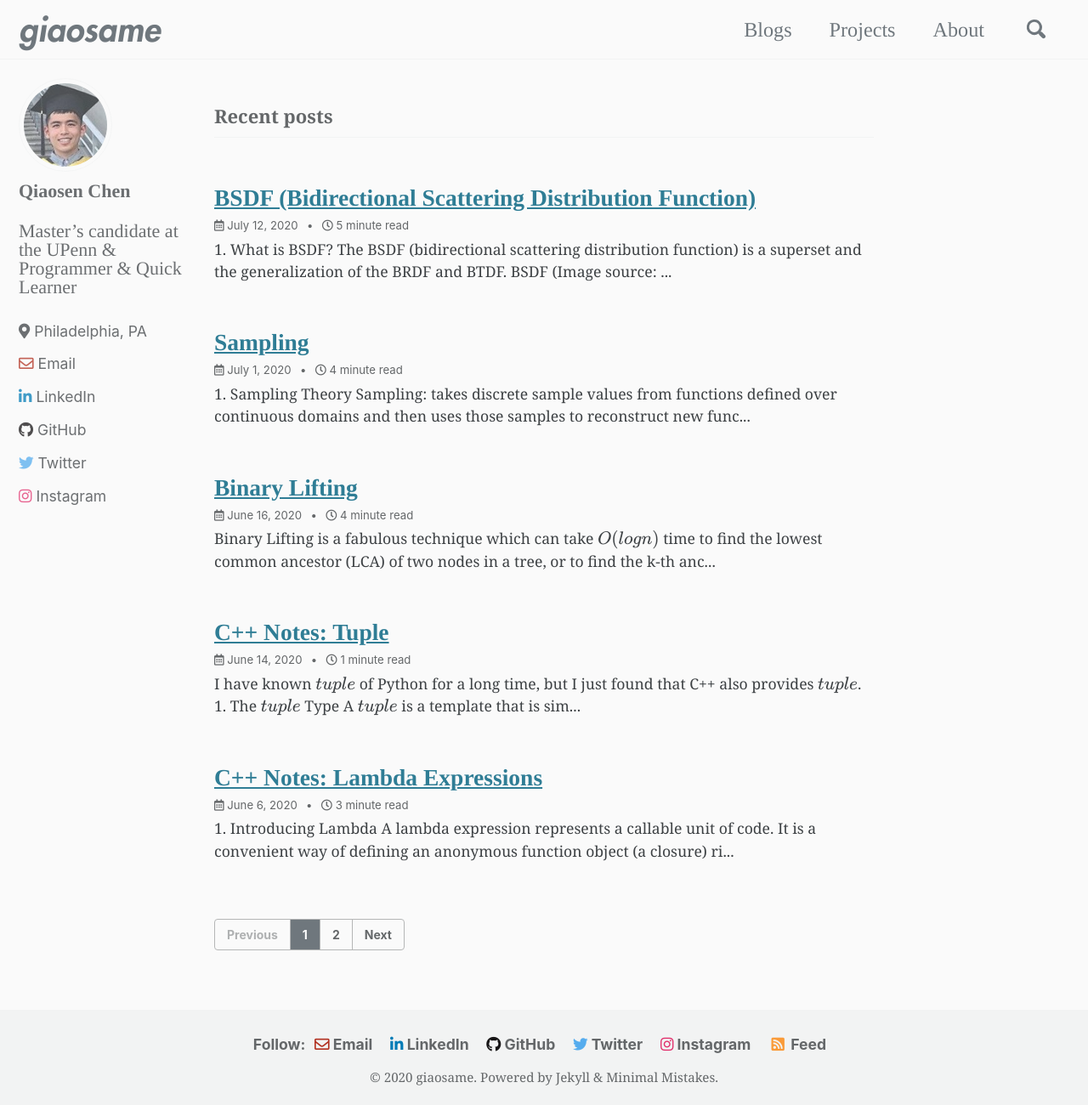
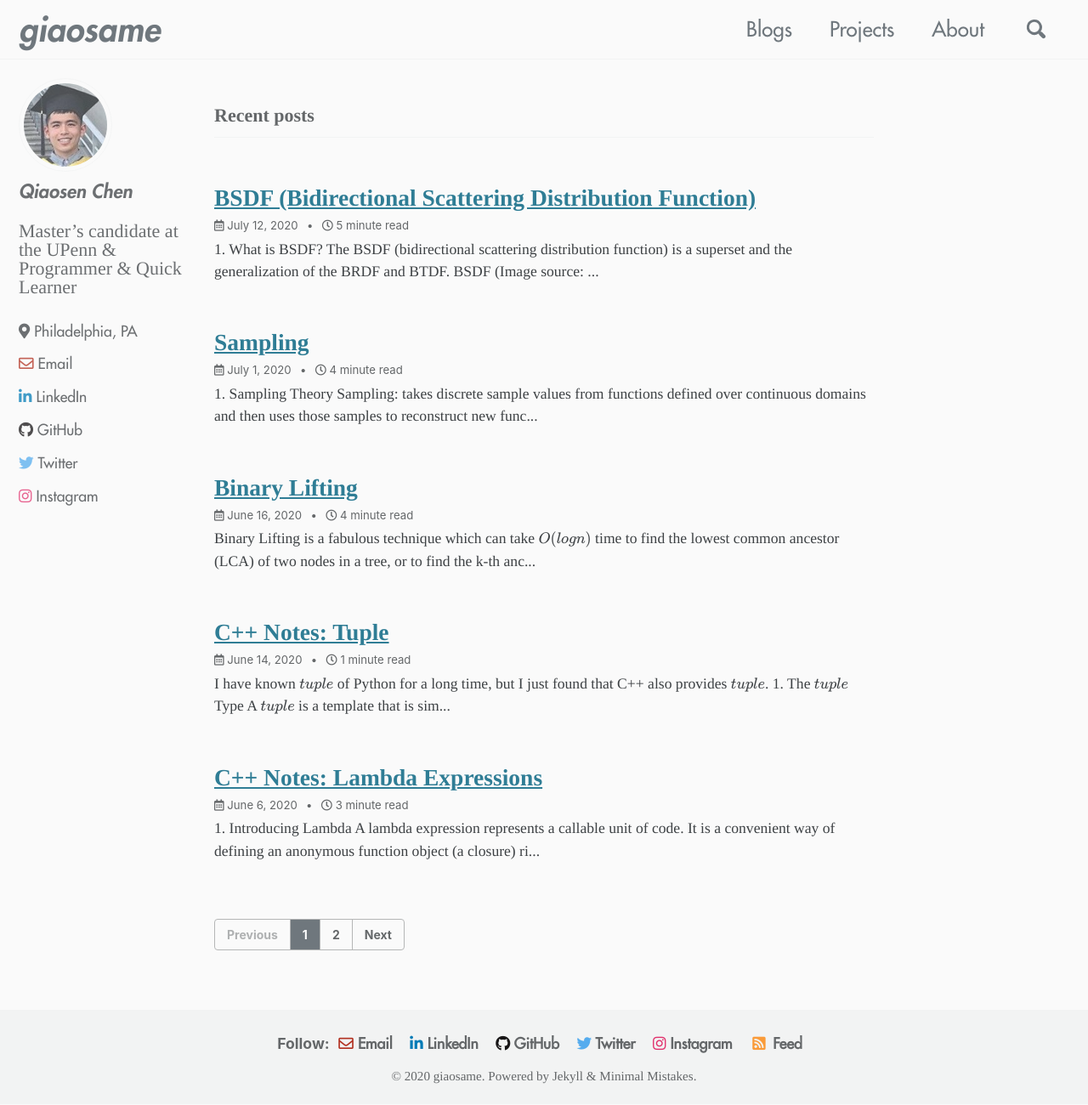
Before and after one commit to giaosame/giaosame.github.io, a Jekyll site: the page built from index.html, in a window 1280 px wide and 1300 px high. Shown: the whole window at 85% size. Built offline with Jekyll 4.4.1, drawn with Linux system fonts in a browser that asks for light colours; cached includes are drawn as plain includes; formulas are drawn with MathJax 3; the list of posts is cut into pages by our own code.

Commit message:
add polished font setting

```diff
--- a/_sass/minimal-mistakes/_footer.scss
+++ b/_sass/minimal-mistakes/_footer.scss
@@ -80,6 +80,7 @@
   .social-icons {
     a {
       white-space: nowrap;
+      font-family: FuturaMedium, serif;
     }
 
     .fa-instagram {
--- a/_sass/minimal-mistakes/_masthead.scss
+++ b/_sass/minimal-mistakes/_masthead.scss
@@ -4,6 +4,12 @@ MASTHEAD
 @font-face {
   font-family: FuturaHeavyOblique;
   src: url("/assets/fonts/FuturaHeavyOblique.ttf");
+};
+
+@font-face {
+  font-family: FuturaMedium;
+  src: url("/assets/fonts/FuturaMedium.woff"),
+       url('/assets/fonts/FuturaMedium.tff');
 };
 
 .masthead {
@@ -89,8 +95,7 @@ MASTHEAD
 .masthead__menu-item {
   display: block;
   list-style-type: none;
-  white-space: nowrap;
-  font-family: $times;
+  font-family: FuturaMedium;
   font-size: 1.1em;
 
   &--lg {
--- a/_sass/minimal-mistakes/_sidebar.scss
+++ b/_sass/minimal-mistakes/_sidebar.scss
@@ -54,9 +54,6 @@
     font-family: $sans-serif-narrow;
   }
 
-  p {
-    font-family: $times;
-  }
 
   li {
     font-family: $sans-serif;
@@ -169,7 +166,7 @@
   }
 }
 .sidebar .author__name {
-  font-family: $times;
+  font-family: FuturaHeavyOblique;
   font-size: $type-size-5;
 }
 
@@ -311,6 +308,7 @@
 
   li {
     white-space: nowrap;
+    font-family: FuturaMedium;
   }
 
   a {
--- a/_sass/minimal-mistakes/_variables.scss
+++ b/_sass/minimal-mistakes/_variables.scss
@@ -5,6 +5,7 @@
 /*
    Typography
    ========================================================================== */
+
 
 $doc-font-size: 16 !default;
 
@@ -14,7 +15,6 @@ $indent-var: 1.3em !default;
 
 /* system typefaces */
 $serif: Georgia, Times, serif !default;
-$my-serif: Georgia, Times, serif !default;
 $sans-serif: -apple-system, BlinkMacSystemFont, "Roboto", "Segoe UI",
   "Helvetica Neue", "Lucida Grande", Arial, sans-serif !default;
 $monospace: Monaco, Consolas, "Lucida Console", monospace !default;
@@ -30,9 +30,9 @@ $bodoni: "Bodoni MT", serif !default;
 $calisto: "Calisto MT", serif !default;
 $garamond: Garamond, serif !default;
 
-$global-font-family: $serif !default;
-$header-font-family: $serif !default;
-$caption-font-family: $serif !default;
+$global-font-family: $times;
+$header-font-family: $times;
+$caption-font-family: serif, !default;
 
 /* type scale */
 $type-size-1: 2.441em !default; // ~39.056px
```
Also changed, not shown: assets/fonts/FuturaMedium.OTF (added), assets/fonts/FuturaMedium.ttf (added), assets/fonts/FuturaMedium.woff (added).
